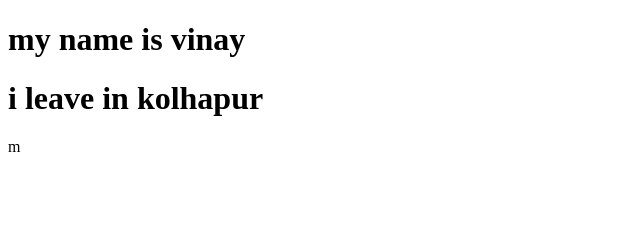
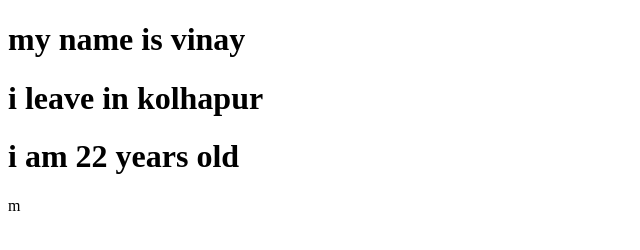
Before and after one commit to vinayart/new, a plain HTML site: page index.html in a window 1280 px wide. Shown: the whole page, without its empty margins (0-640 px from the left). Drawn offline with Linux system fonts and the light colour scheme.

Commit message:
2nd change in index.html

```diff
--- a/index.html
+++ b/index.html
@@ -9,5 +9,6 @@
 <body>
     <h1>my name is vinay</h1>
     <h1>i leave in kolhapur</h1>
+    <h1>i am 22 years old</h1>
 </body>
 </html>m
```
